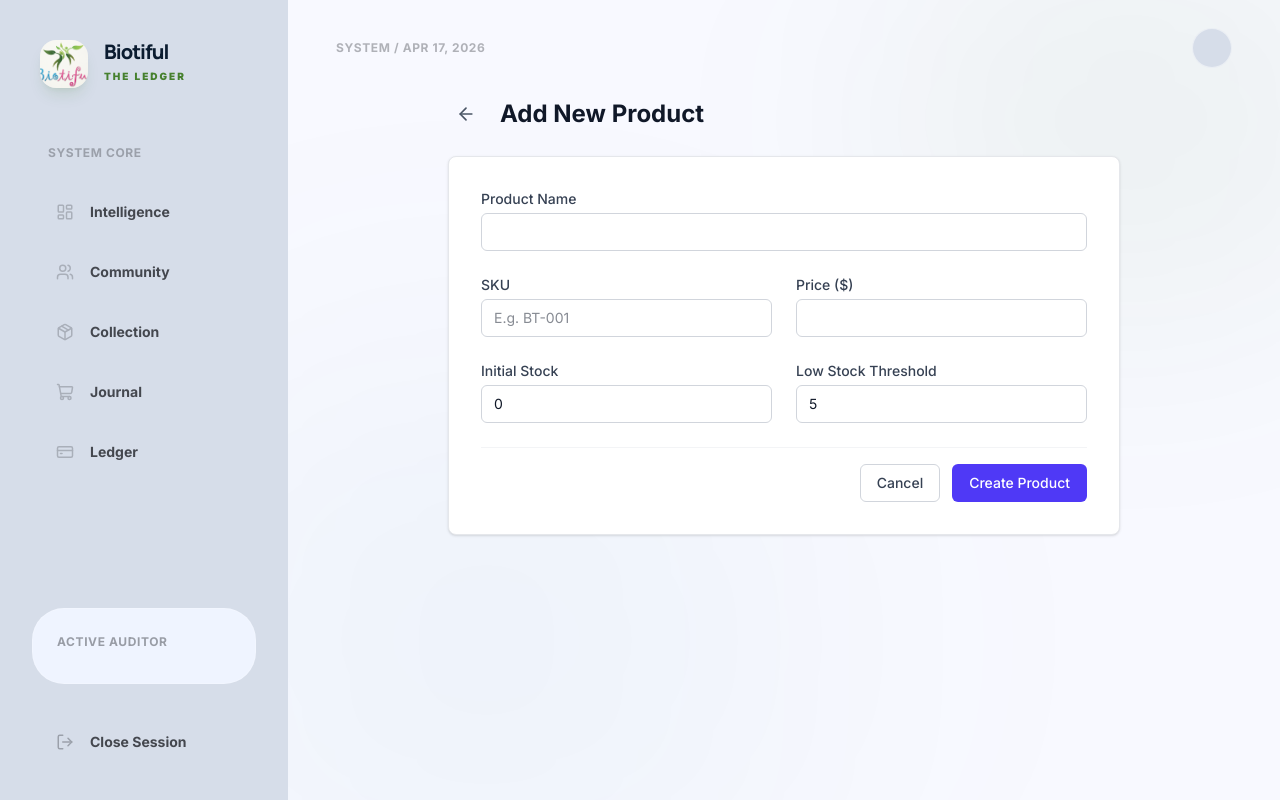
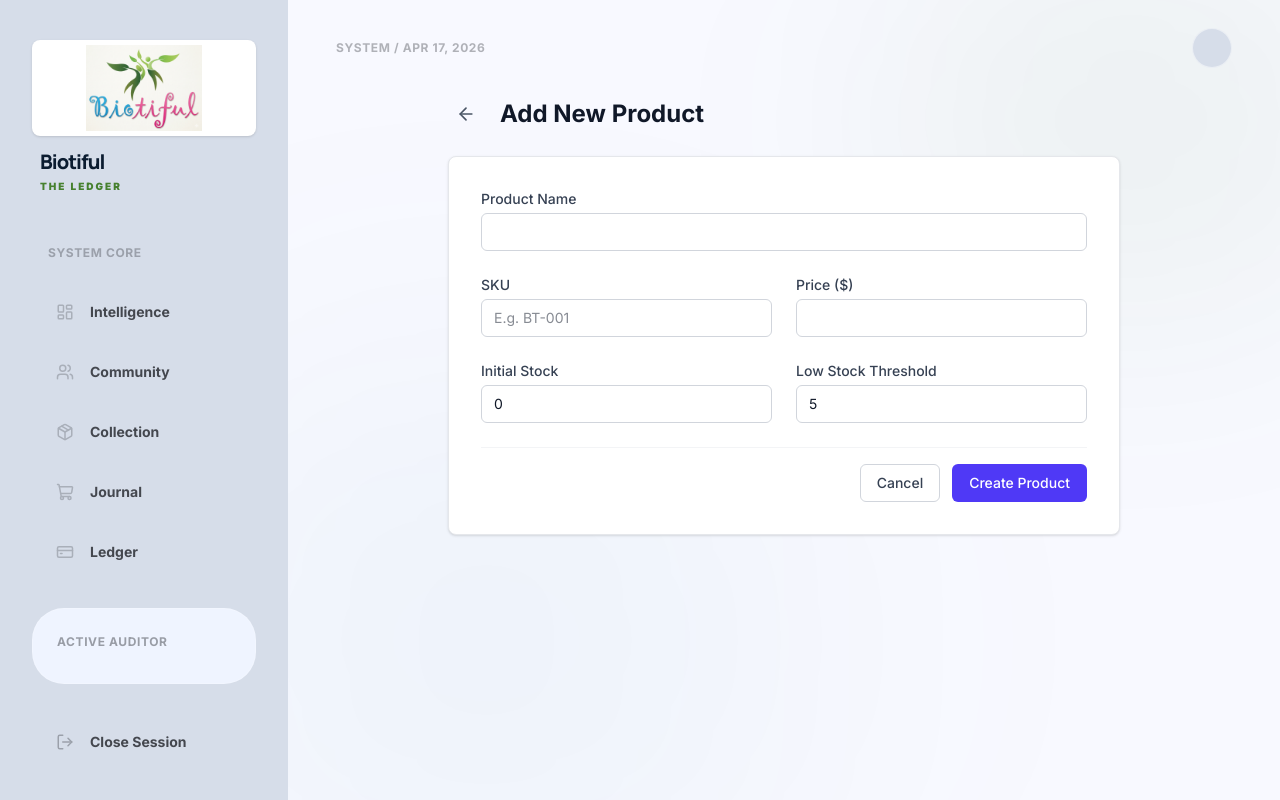
Before and after one commit to cchobba/biotifull-ERP, a Next.js app: page /products/new in a window 1280 px wide. Built offline with nearby package versions, Linux system fonts and the light colour scheme; no server answers.

Commit message:
Branding: Enhance logo container for better visibility and clear presentation

```diff
--- a/src/app/layout.tsx
+++ b/src/app/layout.tsx
@@ -45,19 +45,19 @@ export default async function DashboardLayout({
         <div className="flex h-screen overflow-hidden">
           {/* Sidebar Navigation Rail */}
           <aside className="hidden lg:flex w-72 bg-surface-container-highest flex-col shrink-0 z-20">
-            <div className="p-10">
-              <Link href="/" className="flex items-center gap-4 group">
-                <div className="relative w-12 h-12 overflow-hidden rounded-2xl shadow-lg shadow-primary/10 group-hover:scale-105 transition-transform duration-500">
+            <div className="p-8 pt-10">
+              <Link href="/" className="flex flex-col gap-4 group">
+                <div className="relative w-full h-24 bg-white rounded-lg shadow-sm border border-white/50 p-3 group-hover:shadow-md transition-all duration-500">
                   <Image
                     src="/logo.png"
                     alt="Bio-tiful Logo"
                     fill
-                    className="object-cover"
+                    className="object-contain p-1"
                     priority
                   />
                 </div>
-                <div>
-                  <h1 className="text-xl font-display font-extrabold tracking-tighter text-on-surface leading-none">Biotiful</h1>
+                <div className="px-2">
+                  <h1 className="text-xl font-display font-black tracking-tighter text-on-surface leading-none">Biotiful</h1>
                   <span className="text-[10px] uppercase tracking-[0.2em] text-primary font-black opacity-80">The Ledger</span>
                 </div>
               </Link>
@@ -94,10 +94,10 @@ export default async function DashboardLayout({
             {/* Mobile Header */}
             <header className="lg:hidden h-20 px-8 flex items-center justify-between border-b border-surface-container-high bg-surface/80 backdrop-blur-xl z-30 shrink-0">
               <Link href="/" className="flex items-center gap-3">
-                <div className="relative w-10 h-10 overflow-hidden rounded-xl">
-                  <Image src="/logo.png" alt="Bio-tiful Logo" fill className="object-cover" />
+                <div className="relative w-16 h-10 bg-white rounded p-1">
+                  <Image src="/logo.png" alt="Bio-tiful Logo" fill className="object-contain" />
                 </div>
-                <span className="font-display font-black text-on-surface tracking-tighter text-lg">Biotiful</span>
+                <span className="font-display font-black text-on-surface tracking-tighter">Biotiful</span>
               </Link>
               <MobileNav navItems={navItems} userEmail={session?.user?.email} />
             </header>
```
